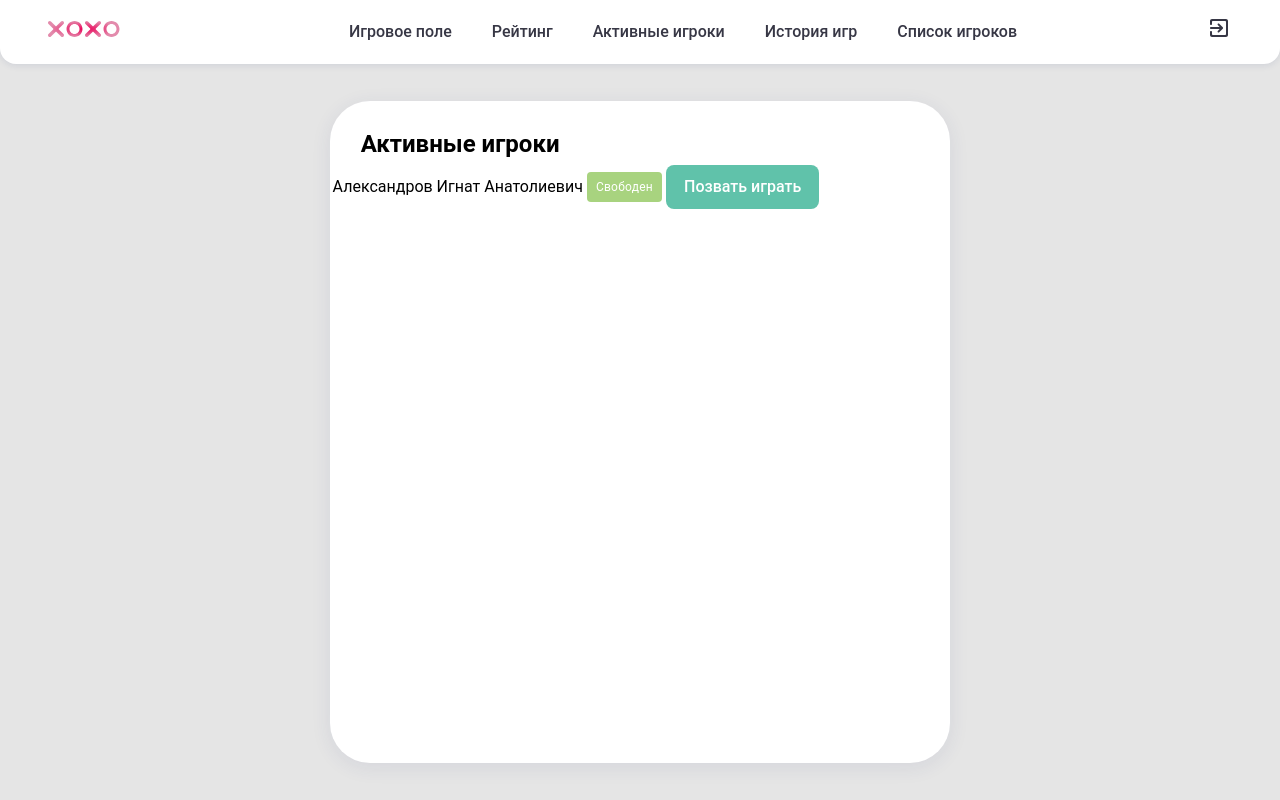
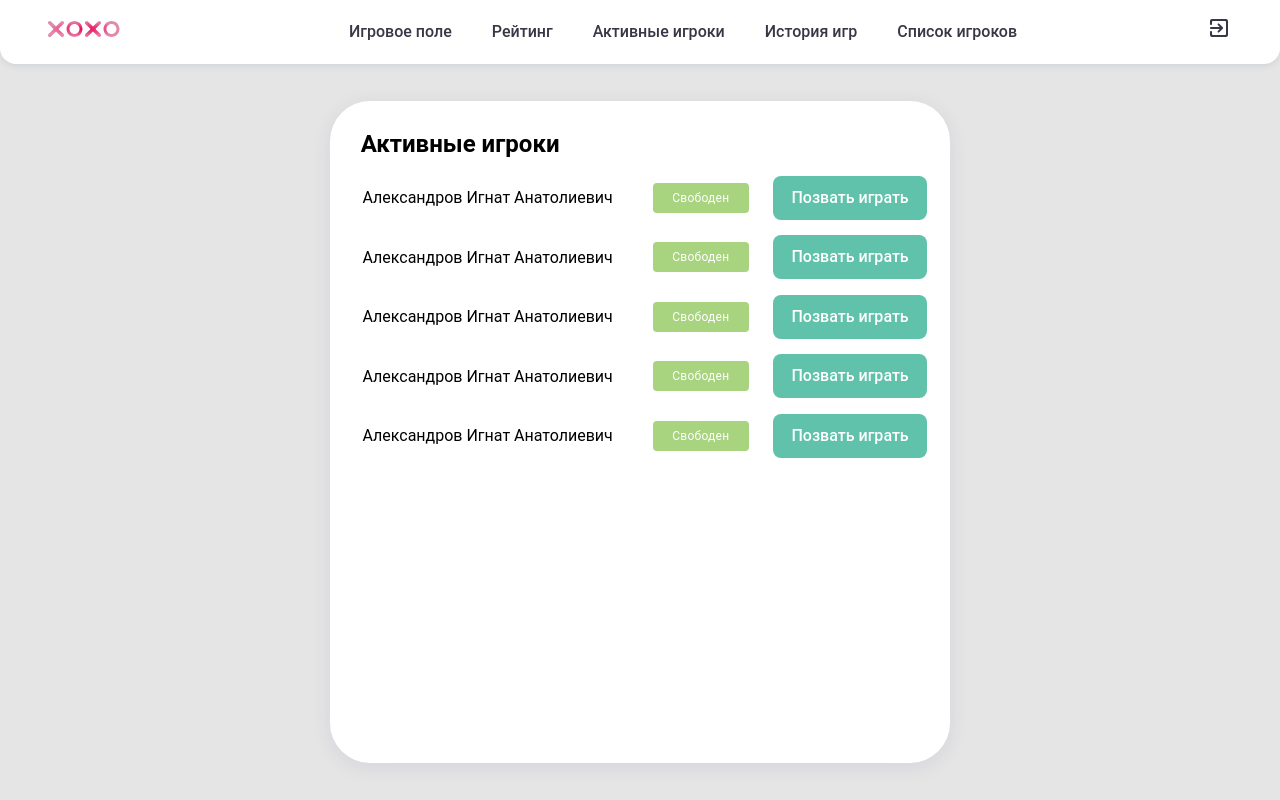
Before and after one commit to kl1mmm/tic-tac-toe-etagi, a Vue app: page /sessions in a window 1280 px wide. Built offline with nearby package versions, Linux system fonts and the light colour scheme.

Commit message:
SessionPage are worked.

```diff
--- a/src/components/Pages/SessionsPage.vue
+++ b/src/components/Pages/SessionsPage.vue
@@ -11,8 +11,12 @@
             <tbody class="sessionsList" v-for="player in playersData" :key="player.ID">
             <tr>
               <td>{{ player.PlayerName }}</td>
-              <td><MyStatus class="S Free" style="padding: 0.25em 0.75em">{{ player.Status }}</MyStatus></td>
-              <td><MyButton class="MSmall">Позвать играть</MyButton></td>
+              <td>
+                <MyStatus class="S Free" style="padding: 0.25em 0.75em">{{ player.Status }}</MyStatus>
+              </td>
+              <td>
+                <MyButton class="MSmall">Позвать играть</MyButton>
+              </td>
             </tr>
             </tbody>
           </MySpreadsheet>
@@ -33,7 +37,11 @@ export default {
   components: {MyStatus, MyButton, MySpreadsheet, MyNavbar},
   data() {
     return {
-      playersData: [{ID: '1', PlayerName: 'Александров Игнат Анатолиевич', Status: 'Свободен'}]
+      playersData: [{ID: '1', PlayerName: 'Александров Игнат Анатолиевич', Status: 'Свободен'},
+        {ID: '2', PlayerName: 'Александров Игнат Анатолиевич', Status: 'Свободен'},
+        {ID: '3', PlayerName: 'Александров Игнат Анатолиевич', Status: 'Свободен'},
+        {ID: '4', PlayerName: 'Александров Игнат Анатолиевич', Status: 'Свободен'},
+        {ID: '5', PlayerName: 'Александров Игнат Анатолиевич', Status: 'Свободен'}]
     }
   }
 }
@@ -70,8 +78,17 @@ export default {
 }
 
 MySpreadsheet {
-  width: 90%;
+  width: 100%;
   margin: 0 auto;
+}
+
+td {
+  padding-top: 2%;
+}
+
+td:nth-child(1) {
+  text-align: left;
+  padding-left: 5%;
 }
 
 td:nth-child(2) {
--- a/src/components/UI/MySpreadsheet.vue
+++ b/src/components/UI/MySpreadsheet.vue
@@ -13,5 +13,7 @@ export default {
 </script>
 
 <style scoped>
-
+.spread {
+  width: 100%;
+}
 </style>
```
